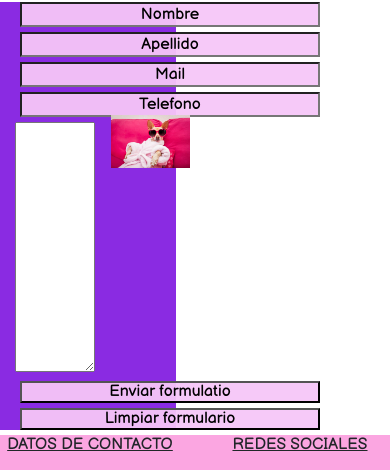
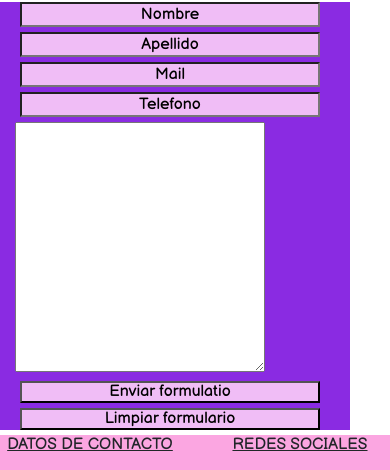
Before and after one commit to anamad8/peluqueriaAkira, a plain HTML site: page contacto.html in a window 390 px wide. Shown: the part 190-660 px from the top of the page. Drawn offline with nearby package versions, Linux system fonts and the light colour scheme.

Commit message:
mejorando el responcil

```diff
--- a/contacto.html
+++ b/contacto.html
@@ -41,14 +41,16 @@
 		</section>
 
 		<!-- formuliario de contacto -->
-		<section>
-			<div class="container formulario ">
+		<section class="formulario ">
+			<div class="container justify-content-center">
 				<form action="contacto.html" method="POST">
 					<input type="text" value="Nombre">
 					<input type="text" value="Apellido">
 					<input type="mail" type="mail" value="Mail">
 					<input type="tel" type="tel" value="Telefono">
-					<textarea name="text"></textarea>
+					<div class="textarea justify-content-center">
+						<textarea name="text"></textarea>
+					</div>
 					<div class="boton">
 						<input type="submit" value="Enviar formulatio">
 						<input type="reset" value="Limpiar formulario"/>
--- a/sass/_responsil.scss
+++ b/sass/_responsil.scss
@@ -8,7 +8,6 @@
             width: 90%;
         }
         .nosotros p{
-
             text-align: center;
             width: 100%;
         }
@@ -21,16 +20,17 @@
             justify-content: center;
         }
         //Contacto
-        .spa{
+        .formulario{
+            float: none;
+            width: 350px;
+            margin: 0;
+            .textarea{
+                width: 250px;
+
+            }
+        }
+        .spa img{
             display: none;
-        }
-        .formulario{
-            float:none;
-            width: 100%;
-            margin-left: 0px;
-            textarea{
-                width: 55%;
-            }
         }
 
         //footer
@@ -66,17 +66,19 @@
             justify-content: center;
         }
         //Contacto
-        .spa{
+        .formulario{
+            float: none;
+            width: 350px;
+            margin: 0;
+            .textarea{
+                width: 250px;
+
+            }
+        }
+        .spa img{
             display: none;
         }
-        .formulario{
-            float:none;
-            width: 100%;
-            margin-left: 0px;
-            textarea{
-                width: 55%;
-            }
-        }
+
     }
 }
 
@@ -98,24 +100,18 @@
             justify-content: center;
         }
         //Contacto
+        .formulario{
+            margin: 0;
+            width: 350px;
+        }
         .spa{
-            margin: -350px 100px;
-            height: 100%;
-            width: 45%;
-            float: right;
-            display: inline;
-            }
-        .formulario{
-            width: 45%;
-            margin-left: 0px;
-            textarea{
-                width: 55%;
-            }
+            width: 50%;
+            float: left;
         }
     }
 }
 
-@media only screen and (max-width: 1140px){
+@media only screen and (max-width: 1340px){
     body{
         width: 100%;
 
@@ -133,19 +129,13 @@
             justify-content: center;
         }
         //Contacto
+        .formulario{
+            margin: 0;
+            width: 350px;
+        }
         .spa{
-            margin: -350px 100px;
-            height: 100%;
-            width: 45%;
-            float: right;
-            display: inline;
-            }
-        .formulario{
-            width: 45%;
-            margin-left: 0px;
-            textarea{
-                width: 55%;
-            }
+            width: 50%;
+            float: left;
         }
     }
 }
```
Also changed, not shown: css/estilo.css, 1 other file.
